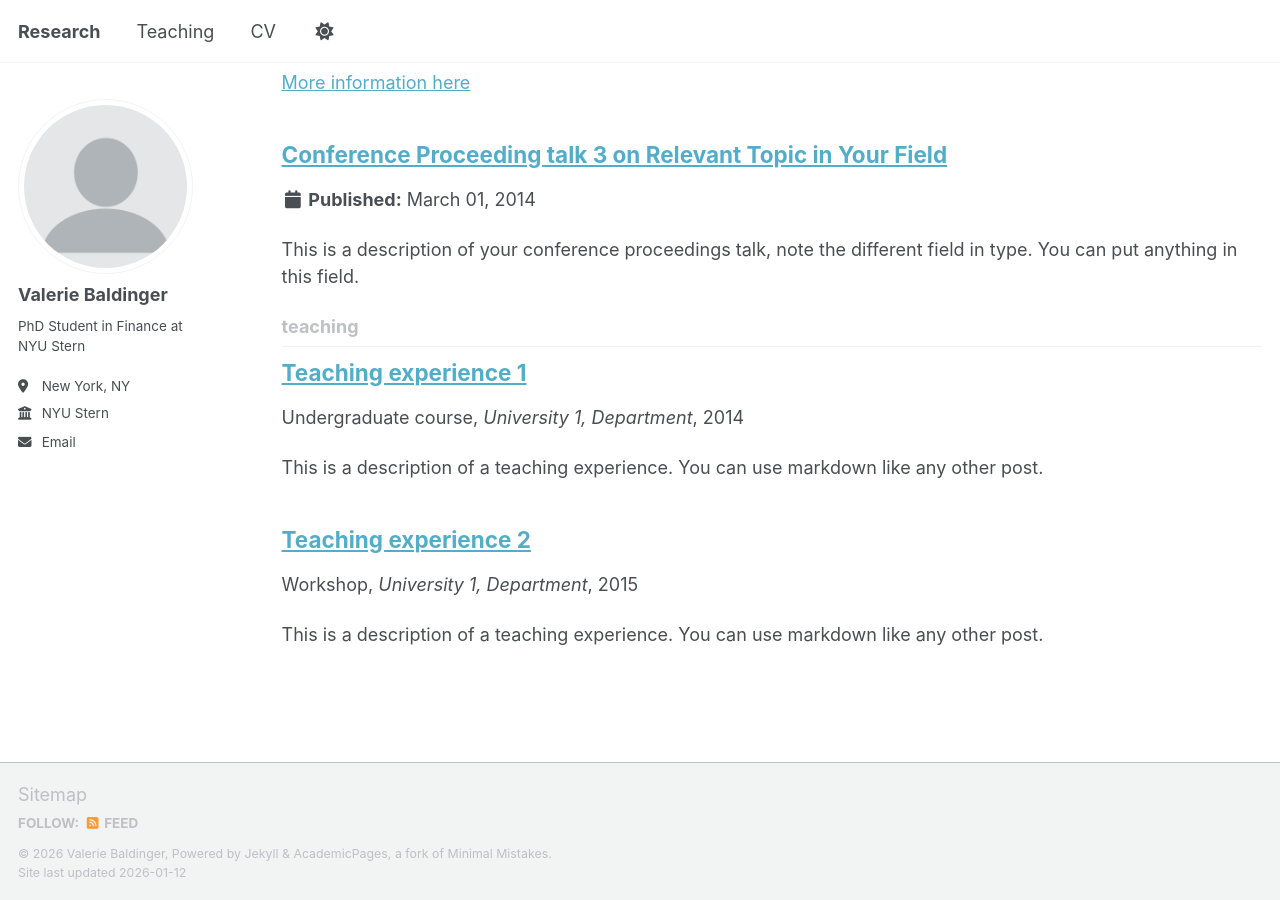
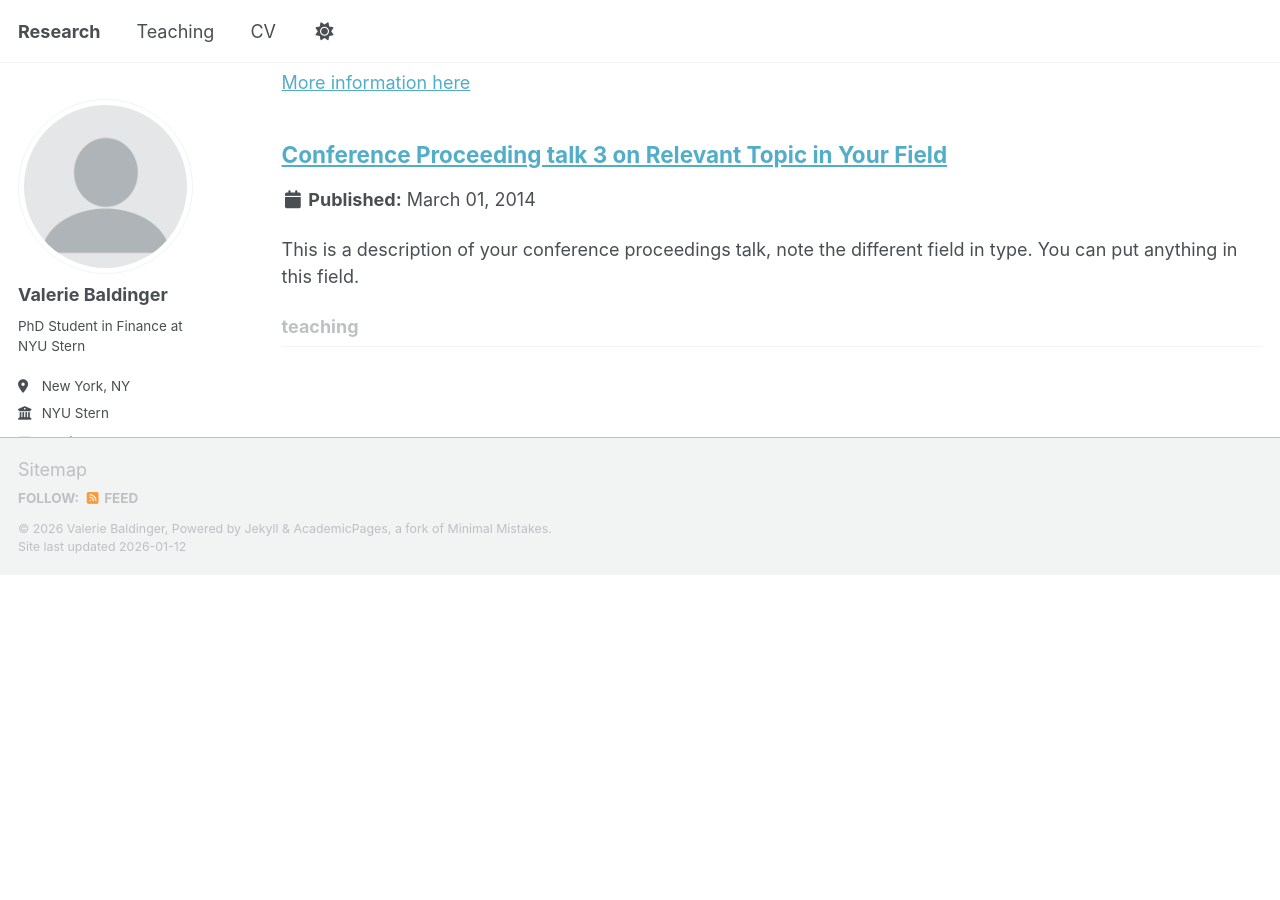
Before and after one commit to valeriebaldinger/valeriebaldinger.github.io, a Jekyll site: the page built from _pages/collection-archive.html, in a window 1280 px wide and 900 px high, scrolled down 2791 px. Built offline with Jekyll 4.4.1, drawn with Linux system fonts in a browser that asks for light colours; a script bundle is joined from its source files by our own code; library files that are not in the unit come from our copies; after the commit the page ends 3367 px from its top, so only the background shows below that.

Commit message:
updated teaching

```diff
--- a/_pages/teaching.html
+++ b/_pages/teaching.html
@@ -6,7 +6,7 @@
 ---
 {% if site.author.googlescholar %}
 <div class="wordwrap">You can also find my articles on <a href="{{site.author.googlescholar}}">my Google Scholar
-        profile</a>.</div>
+                profile</a>.</div>
 {% endif %}
 
 {% include base_path %}
--- a/_teaching/2014-spring-teaching-1.md
+++ /dev/null
@@ -1,20 +0,0 @@
----
-title: "Teaching experience 1"
-collection: teaching
-type: "Undergraduate course"
-permalink: /teaching/2014-spring-teaching-1
-venue: "University 1, Department"
-date: 2014-01-01
-location: "City, Country"
----
-
-This is a description of a teaching experience. You can use markdown like any other post.
-
-Heading 1
-======
-
-Heading 2
-======
-
-Heading 3
-======
--- a/_teaching/2015-spring-teaching-2.md
+++ /dev/null
@@ -1,20 +0,0 @@
----
-title: "Teaching experience 2"
-collection: teaching
-type: "Workshop"
-permalink: /teaching/2015-spring-teaching-1
-venue: "University 1, Department"
-date: 2015-01-01
-location: "City, Country"
----
-
-This is a description of a teaching experience. You can use markdown like any other post.
-
-Heading 1
-======
-
-Heading 2
-======
-
-Heading 3
-======
```
Also changed, not shown: other parts of _pages/teaching.html (+1 -1 lines).
